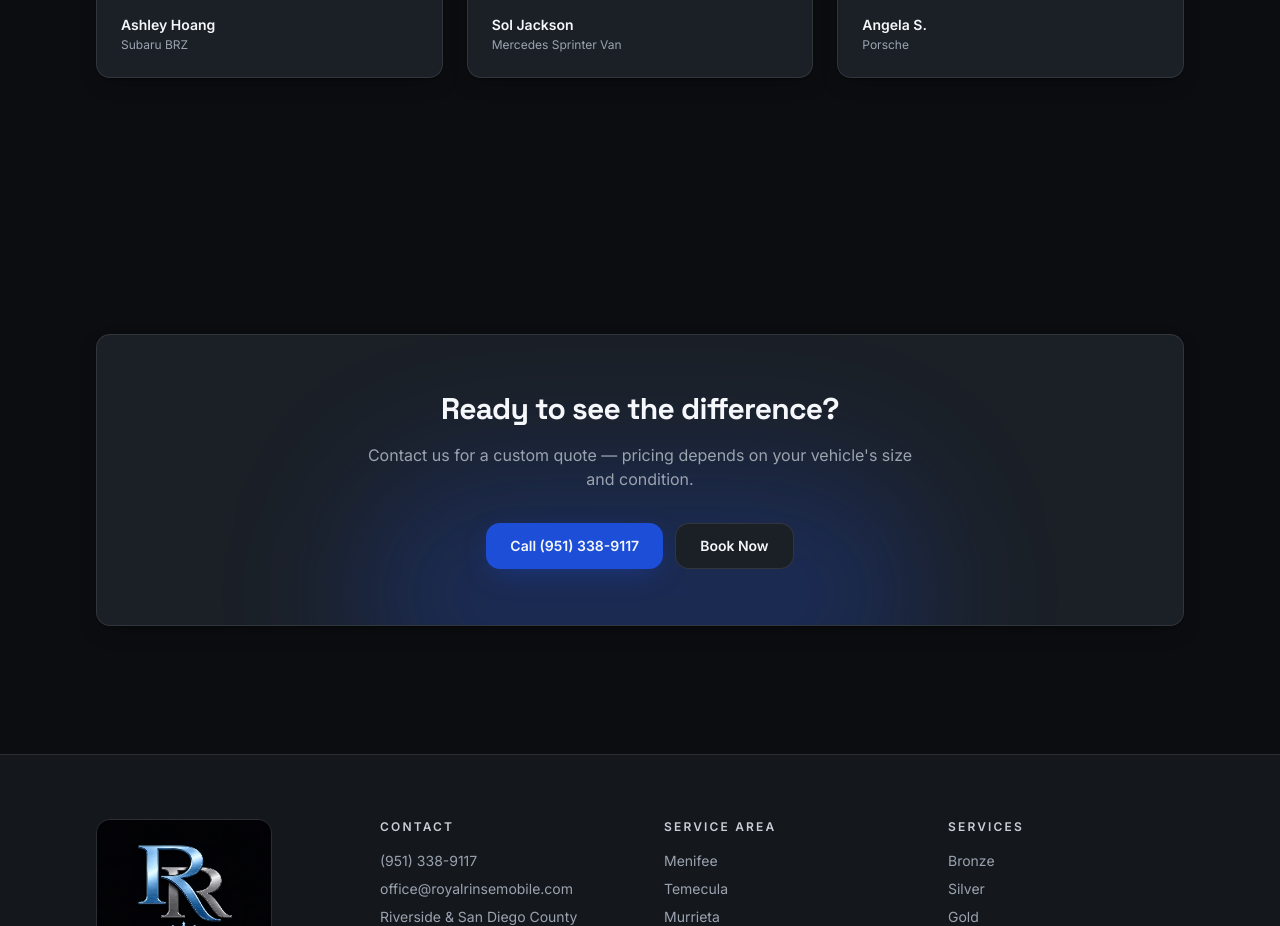
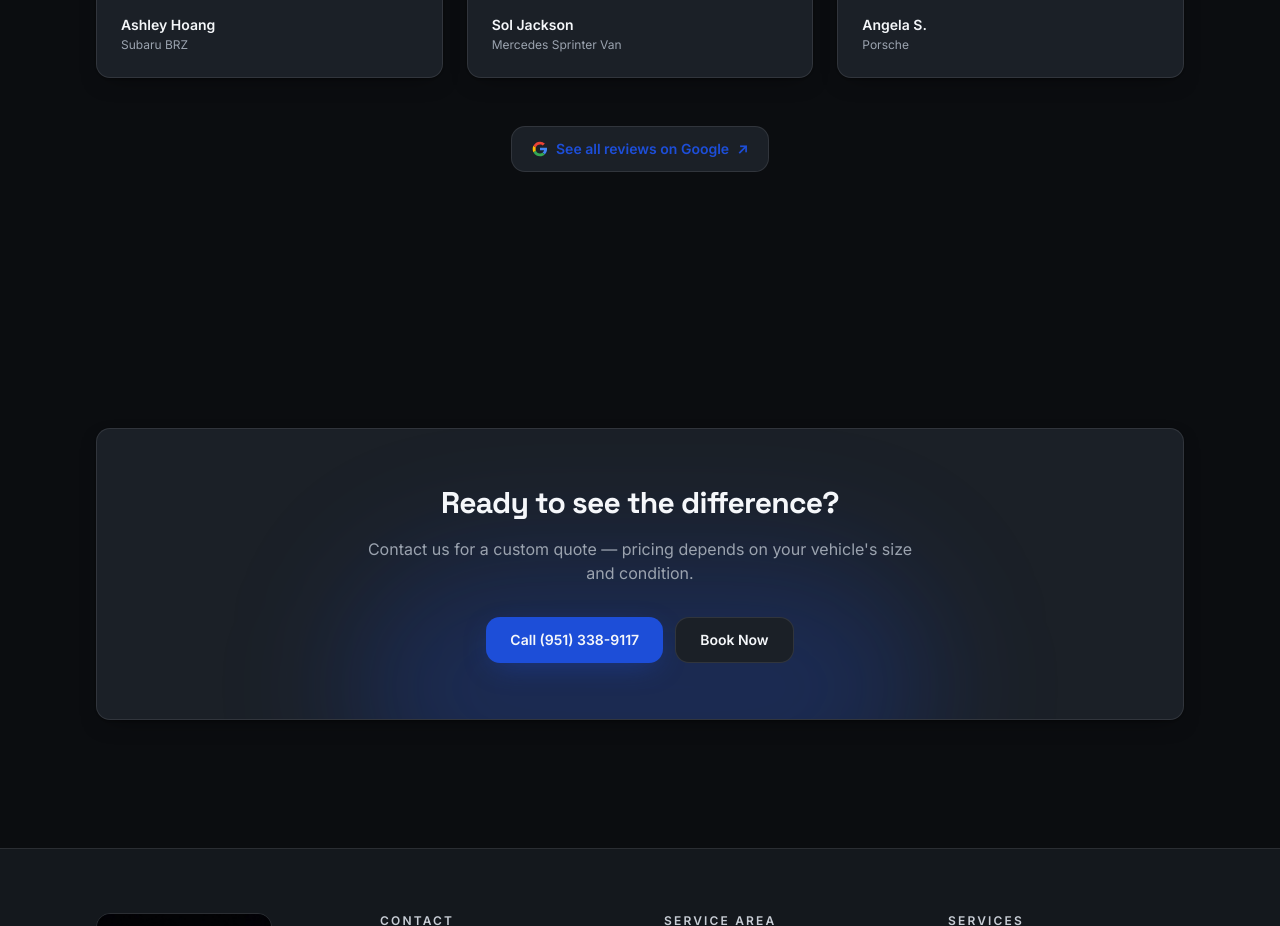
Before and after one commit to Contractor-burnlist/royalrinse, a Next.js app: page /reviews in a window 1280 px wide. Shown: the part 820-1746 px from the top of the page. Built offline with nearby package versions, Linux system fonts and the light colour scheme.

Commit message:
Link 'see more reviews' to Google Business Profile

```diff
--- a/app/page.tsx
+++ b/app/page.tsx
@@ -18,6 +18,7 @@ import {
 } from "@/lib/gallery";
 import { serviceImage } from "@/lib/serviceImages";
 import { BookNowButton } from "@/components/BookNowButton";
+import { GoogleReviewsLink } from "@/components/GoogleReviewsLink";
 import { HeroCarousel } from "@/components/HeroCarousel";
 import { LightboxGrid } from "@/components/Lightbox";
 import { PhotoBand } from "@/components/PhotoBand";
@@ -322,13 +323,7 @@ function Testimonials() {
       <Section className="!py-20 sm:!py-24">
         <div className="flex flex-wrap items-end justify-between gap-4">
           <SectionHeading eyebrow="Reviews" title="What our customers say" />
-          <Link
-            href="/reviews"
-            className="inline-flex items-center gap-1.5 text-sm font-semibold text-royal transition-colors hover:text-chrome"
-          >
-            Read all reviews
-            <span aria-hidden="true">→</span>
-          </Link>
+          <GoogleReviewsLink>See more reviews on Google</GoogleReviewsLink>
         </div>
 
         <div className="mt-12 grid gap-6 md:grid-cols-3">
--- a/app/reviews/page.tsx
+++ b/app/reviews/page.tsx
@@ -1,5 +1,6 @@
 import type { Metadata } from "next";
 import { featuredReviews } from "@/lib/reviews";
+import { GoogleReviewsLink } from "@/components/GoogleReviewsLink";
 import { QuoteCta } from "@/components/QuoteCta";
 import { ReviewCard } from "@/components/ReviewCard";
 import { Container, Eyebrow, Section } from "@/components/ui";
@@ -33,6 +34,12 @@ export default function ReviewsPage() {
             </li>
           ))}
         </ul>
+
+        <div className="mt-12 flex justify-center">
+          <GoogleReviewsLink className="rounded-xl border border-hairline bg-surface px-5 py-3 hover:border-royal">
+            See all reviews on Google
+          </GoogleReviewsLink>
+        </div>
       </Section>
 
       <QuoteCta heading="Ready to see the difference?" />
--- /dev/null
+++ b/components/GoogleReviewsLink.tsx
@@ -0,0 +1,50 @@
+import { GOOGLE_REVIEWS_URL } from "@/lib/site";
+
+function GoogleMark({ className = "h-4 w-4" }: { className?: string }) {
+  return (
+    <svg viewBox="0 0 48 48" aria-hidden="true" className={className}>
+      <path
+        fill="#4285F4"
+        d="M45.1 24.5c0-1.6-.1-2.8-.4-4H24v7.3h12.1c-.2 1.9-1.6 4.9-4.5 6.8l6.9 5.4c4.1-3.8 6.6-9.4 6.6-15.5Z"
+      />
+      <path
+        fill="#34A853"
+        d="M24 46c5.9 0 10.9-2 14.5-5.3l-6.9-5.4c-1.9 1.3-4.4 2.2-7.6 2.2-5.8 0-10.7-3.8-12.5-9.1l-7.1 5.5C8.1 41.1 15.5 46 24 46Z"
+      />
+      <path
+        fill="#FBBC05"
+        d="M11.5 28.4c-.5-1.4-.7-2.9-.7-4.4s.3-3 .7-4.4l-7.1-5.5C2.8 17 2 20.4 2 24s.8 7 2.4 9.9l7.1-5.5Z"
+      />
+      <path
+        fill="#EA4335"
+        d="M24 10.5c4.1 0 6.9 1.8 8.5 3.3l6.2-6C34.9 4.4 29.9 2 24 2 15.5 2 8.1 6.9 4.4 14.1l7.1 5.5c1.8-5.3 6.7-9.1 12.5-9.1Z"
+      />
+    </svg>
+  );
+}
+
+/**
+ * Sends people to the Google Business Profile for the full review list. The
+ * three highlighted reviews stay on-site; this is the "see them all" exit.
+ */
+export function GoogleReviewsLink({
+  children = "See all reviews on Google",
+  className = "",
+}: {
+  children?: React.ReactNode;
+  className?: string;
+}) {
+  return (
+    <a
+      href={GOOGLE_REVIEWS_URL}
+      target="_blank"
+      rel="noopener noreferrer"
+      className={`inline-flex items-center gap-2 text-sm font-semibold text-royal transition-colors hover:text-chrome ${className}`}
+    >
+      <GoogleMark />
+      {children}
+      <span aria-hidden="true">↗</span>
+      <span className="sr-only">(opens in a new tab)</span>
+    </a>
+  );
+}
--- a/lib/site.ts
+++ b/lib/site.ts
@@ -6,6 +6,9 @@ export const PHONE_DISPLAY = "(951) 338-9117";
 export const PHONE_TEL = "tel:+19513389117";
 /** For aria-labels on icon/button call CTAs. */
 export const PHONE_ARIA = `Call Royal Rinse at ${PHONE_DISPLAY}`;
+
+/** Google Business Profile — where "see more reviews" sends people. */
+export const GOOGLE_REVIEWS_URL = "https://maps.app.goo.gl/kQ1rbWiT7KuCr1pW7";
 
 /** The counties served. Change here to update every mention site-wide. */
 export const SERVICE_AREA_LINE = "Riverside & San Diego County";
```
